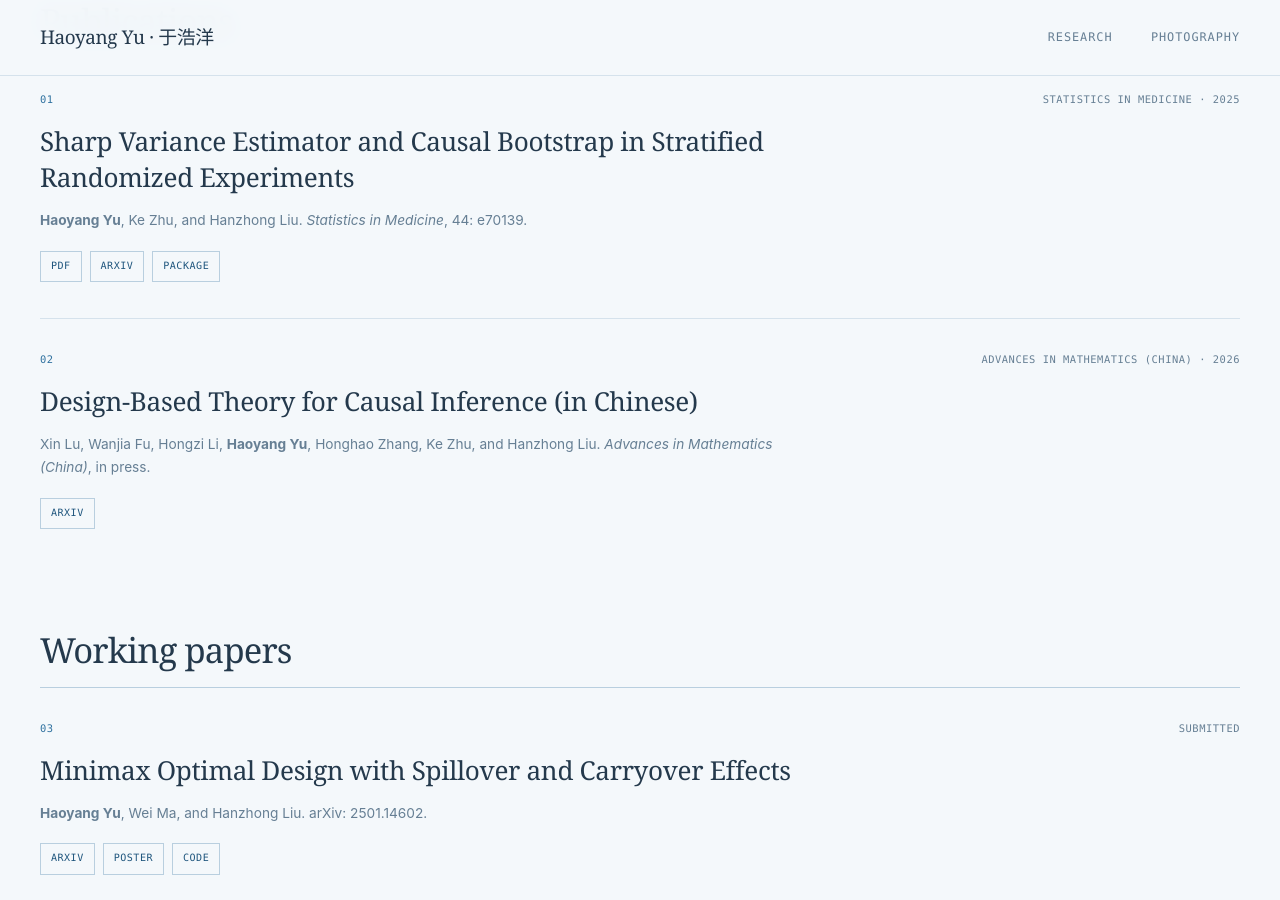
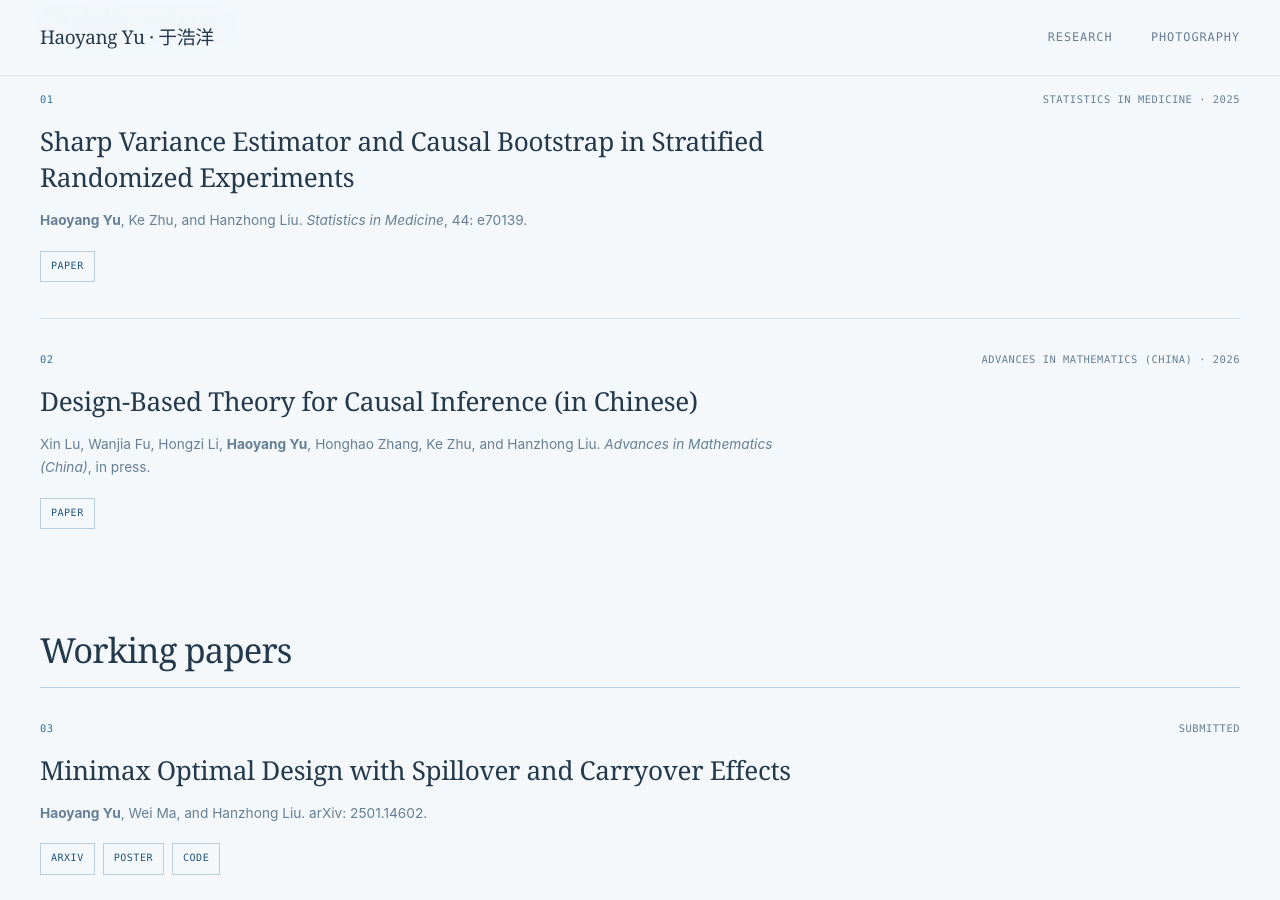
Before and after one commit to yu-hao-yang/yu-hao-yang.github.io, a Jekyll site: the page built from _pages/about.md, in a window 1280 px wide and 900 px high, scrolled down 1900 px. Built offline with Jekyll 4.4.1, drawn with Linux system fonts in a browser that asks for light colours.

Commit message:
Update publication links and standardize Paper labels

```diff
--- a/_pages/about.md
+++ b/_pages/about.md
@@ -47,7 +47,7 @@ redirect_from:
           <time datetime="2026-09">Sep 2026</time>
         </li>
         <li>
-          <p>Our review <a href="https://arxiv.org/abs/2511.22518">Design-Based Theory for Causal Inference (in Chinese)</a> is accepted by <em>Advances in Mathematics (China)</em>.</p>
+          <p>Our review <a href="https://ccj.pku.edu.cn/article/info?aid=883684901032005">Design-Based Theory for Causal Inference (in Chinese)</a> is accepted by <em>Advances in Mathematics (China)</em>.</p>
           <time datetime="2026-09">Sep 2026</time>
         </li>
         <li>
@@ -96,12 +96,10 @@ redirect_from:
               <span>01</span>
               <span>Statistics in Medicine · 2025</span>
             </div>
-            <h4><a href="https://onlinelibrary.wiley.com/doi/10.1002/sim.70139">Sharp Variance Estimator and Causal Bootstrap in Stratified Randomized Experiments</a></h4>
+            <h4><a href="https://onlinelibrary.wiley.com/doi/epdf/10.1002/sim.70139">Sharp Variance Estimator and Causal Bootstrap in Stratified Randomized Experiments</a></h4>
             <p><strong>Haoyang Yu</strong>, Ke Zhu, and Hanzhong Liu. <em>Statistics in Medicine</em>, 44: e70139.</p>
             <div class="work-links">
-              <a href="https://onlinelibrary.wiley.com/doi/epdf/10.1002/sim.70139?domain=author&amp;token=BUFGBT3URH3BSCBGWQAE">PDF</a>
-              <a href="https://arxiv.org/abs/2401.16667">arXiv</a>
-              <a href="https://github.com/yu-hao-yang/CausalBootstrap">Package</a>
+              <a href="https://onlinelibrary.wiley.com/doi/epdf/10.1002/sim.70139">Paper</a>
             </div>
           </article>
           <article class="work-entry">
@@ -109,10 +107,10 @@ redirect_from:
               <span>02</span>
               <span>Advances in Mathematics (China) · 2026</span>
             </div>
-            <h4><a href="https://arxiv.org/abs/2511.22518">Design-Based Theory for Causal Inference (in Chinese)</a></h4>
+            <h4><a href="https://ccj.pku.edu.cn/article/info?aid=883684901032005">Design-Based Theory for Causal Inference (in Chinese)</a></h4>
             <p>Xin Lu, Wanjia Fu, Hongzi Li, <strong>Haoyang Yu</strong>, Honghao Zhang, Ke Zhu, and Hanzhong Liu. <em>Advances in Mathematics (China)</em>, in press.</p>
             <div class="work-links">
-              <a href="https://arxiv.org/abs/2511.22518">arXiv</a>
+              <a href="https://ccj.pku.edu.cn/article/info?aid=883684901032005">Paper</a>
             </div>
           </article>
         </div>
```
Also changed, not shown: _pages/research.md (+4 -6 lines).
